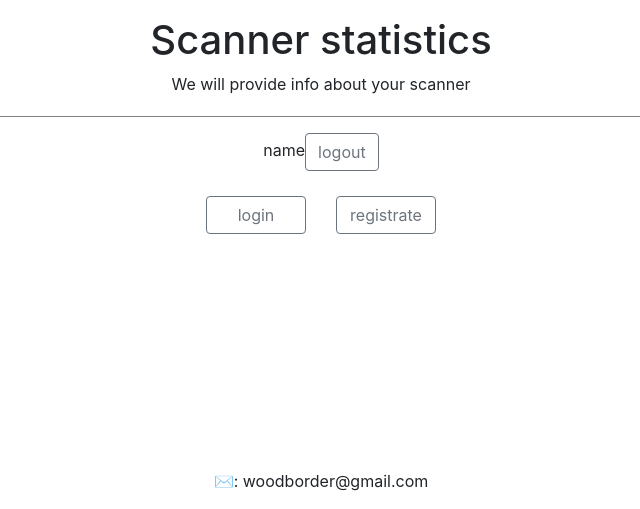
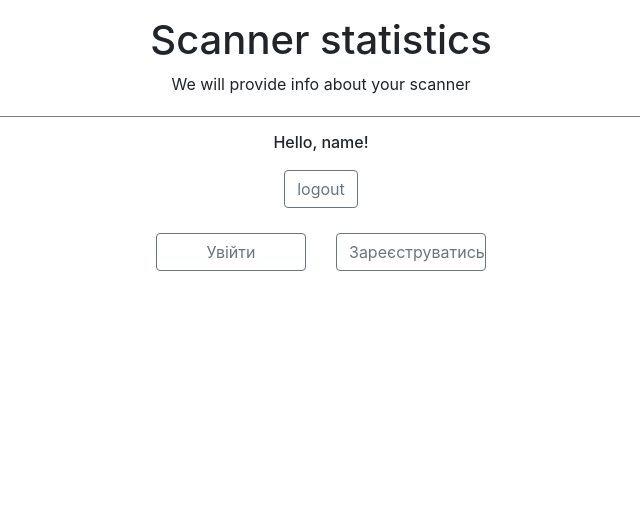
Before and after one commit to mixapaco/SensorCP, a PHP site: page / in a window 1280 px wide. Shown: the top 509 px of the page, without its empty margins (319-959 px from the left). Run offline with PHP 8.4, Linux system fonts and the light colour scheme; a user stored in the database is signed in; some libraries are stand-ins or nearby versions.

Commit message:
littlefixes

```diff
--- a/Header.php
+++ b/Header.php
@@ -23,12 +23,12 @@
 
 			<?php
 			if(!empty($_SESSION))
-			if(!empty($_SESSION["login_user"])){
-        $way='log/logout.php';
-        echo "<form action='$way'>";
-      	echo $_SESSION['login_user'];
-				echo "<button class='btn btn-outline-secondary' type='submit' >logout</button>";
-        echo '</form>';
+			if(!empty($_SESSION["login_user"])) {
+        		$way = 'log/logout.php';
+        		echo "<form action='$way'>";
+        		echo "<div class='hello h6'>"."Hello, ".$_SESSION['login_user']."!"."</div>";
+      			echo "<button class='btn btn-outline-secondary' type='submit'>logout</button>";
+        		echo '</form>';
 			}
 			//else
 			//{
--- a/css/style.css
+++ b/css/style.css
@@ -30,6 +30,10 @@ html,body{
 #content.container-fluid{
 
 }
+.hello{
+	padding-bottom: 10px;
+	text-align: center;
+}
 
 #flex-wrap.form-group{
 	display:flex;
@@ -37,7 +41,7 @@ html,body{
 	flex-wrap:wrap;
 }
 .labelforinput{
-	width:130px;
+	width:150px;
 	height:30px;
 	padding-top:2px;
 }
@@ -57,7 +61,7 @@ html,body{
 	padding-top:10px;
 }
 .temp{
-	width:100px;
+	width:150px;
 }
 #login{
 	min-height:200px;
@@ -112,8 +116,8 @@ html,body{
     }
 }
 @media screen and (max-device-width: 350px) {
-    .h1 {
-    	font-size: 1.75	em;
+    h1.h1 {
+    	font-size: 25px;
     }
 }
 
--- a/index.php
+++ b/index.php
@@ -1,10 +1,10 @@
 <?php include 'header.php'; ?>
 <div id="nav">
 	<div class='logbutt'>
-		<button  class='btn btn-outline-secondary temp' type='button' onclick='getLoginPage()'>login</button>
+		<button  class='btn btn-outline-secondary temp' type='button' onclick='getLoginPage()'>Увійти</button>
 	</div>
 	<div class='logbutt'>
-		<button  class='btn btn-outline-secondary temp' type='button' onclick='getRegistrPage()'>registrate</button>
+		<button  class='btn btn-outline-secondary temp' type='button' onclick='getRegistrPage()'>Зареєструватись</button>
 	</div>
 </div>
 <div id="login" class="container"></div>
--- a/log/login.php
+++ b/log/login.php
@@ -38,7 +38,7 @@ if($_SERVER["REQUEST_METHOD"] == "POST") {
 	<div id="loginform" class="form-group">
 		<div class="logrows">
 			<div class="labelforinput">
-				<label class="llog" for="inputrec">Name</label>
+				<label class="llog" for="inputrec">Логін</label>
 			</div>
 			<div>
 				<input class="form-control same-input" type="text" onchange='textInputFilter(this)' name="username">
@@ -46,14 +46,14 @@ if($_SERVER["REQUEST_METHOD"] == "POST") {
 		</div>
 		<div class="logrows">
 			<div class="labelforinput">
-				<label class="llog" for="inputrec">Password</label>
+				<label class="llog" for="inputrec">Пароль</label>
 			</div>
 			<div>
 				<input class="form-control same-input" type="password" onchange='textInputFilter(this)' name="password">
 			</div>
 		</div>
 		<div class="logrows">
-			<input class="btn btn-outline-secondary inp rig temp1" type='submit'>
+			<input class="btn btn-outline-secondary inp rig temp1" type='submit' value="Увійти">
 		</div>
 	</div>
 </form>
```
Also changed, not shown: log/registrate.php (+4 -4 lines).
